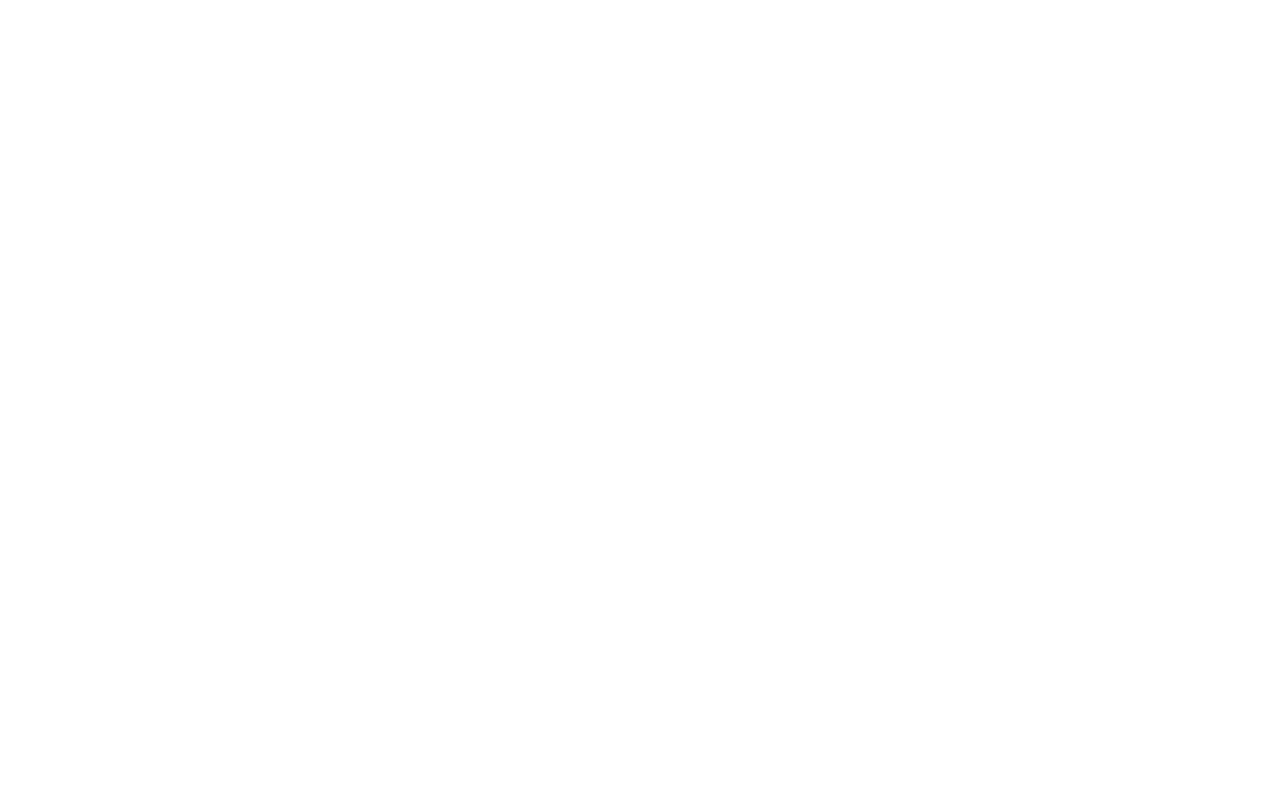
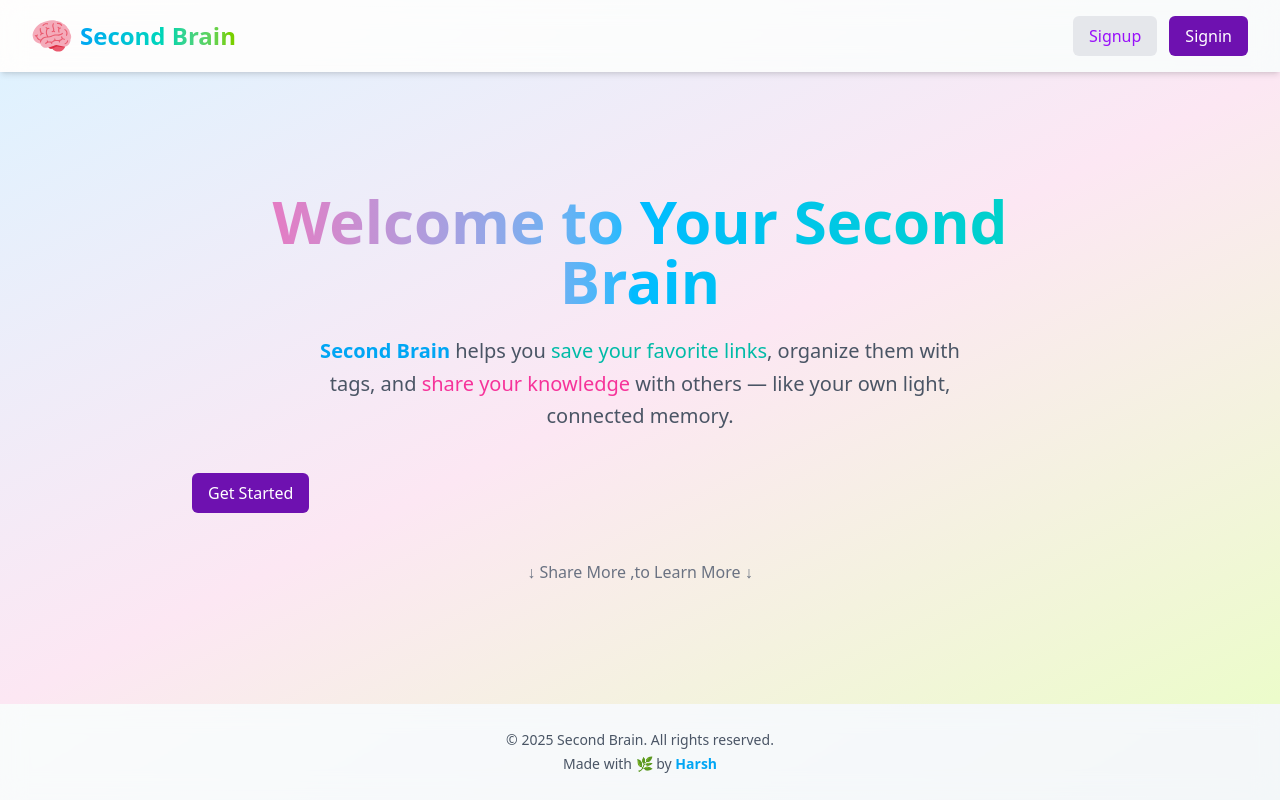
Before and after one commit to harshGupta090722/Second_Brain, a React (Vite) app in the folder frontend/: page / in a window 1280 px wide. Before the commit this address had no page. Built offline with nearby package versions, Linux system fonts and the light colour scheme.

Commit message:
Created Landing Page

```diff
--- a/frontend/src/App.tsx
+++ b/frontend/src/App.tsx
@@ -1,5 +1,6 @@
 
 import { Dashboard } from './pages/Dashboard'
+import { LandingPage } from './pages/LandingPage'
 import { Signin } from './pages/Signin'
 import { Signup } from './pages/Signup'
 import { BrowserRouter, Routes, Route } from 'react-router-dom'
@@ -7,6 +8,7 @@
 
   return <BrowserRouter>
     <Routes>
+      <Route path="/" element={<LandingPage/>}></Route>
       <Route path="/signup" element={<Signup />}></Route>
       <Route path="/signin" element={<Signin />}></Route>
       <Route path="/dashboard" element={<Dashboard />}></Route>
--- a/frontend/src/pages/Dashboard.tsx
+++ b/frontend/src/pages/Dashboard.tsx
@@ -27,7 +27,6 @@
             <CreateContentModel open={modelOpen} onclose={() => {
                 setModelOpen(false);
             }} />
-
             <div className="flex justify-end gap-4">
                 <Button onClick={() =>
                     setModelOpen(true)} variant="primary" text="Add Content" startIcon={<Plusicon />}></Button>
--- /dev/null
+++ b/frontend/src/pages/LandingPage.tsx
@@ -0,0 +1,62 @@
+import { useNavigate } from "react-router-dom"
+import { Button } from "../Components/Button"
+import { Logo } from "../icons/Logo";
+
+export const LandingPage = () => {
+    const navigate = useNavigate();
+
+    return (
+        <div className="min-h-screen flex flex-col bg-gradient-to-br from-[#fdfcfb] to-[#e2ebf0]">
+            <header className="backdrop-blur-md bg-white/60 sticky top-0 z-50 flex items-center justify-between px-8 py-4 shadow-md">
+                <div className="flex items-center gap-2">
+                    <Logo />
+                    <h1 className="text-2xl font-extrabold bg-clip-text text-transparent bg-gradient-to-r from-sky-500 via-teal-400 to-lime-500">
+                        Second Brain
+                    </h1>
+                </div>
+                <div className="flex gap-3">
+                    <Button
+                        variant="secondary"
+                        text="Signup"
+                        onClick={() => navigate("/signup")}
+                    />
+                    <Button
+                        variant="primary"
+                        text="Signin"
+                        onClick={() => navigate("/signin")}
+                    />
+                </div>
+            </header>
+
+            <main className="flex-1 flex items-center justify-center bg-gradient-to-br from-sky-100 via-pink-100 to-lime-100 text-center px-6">
+                <div className="max-w-4xl text-gray-700">
+                    <h2 className="text-5xl md:text-6xl font-extrabold mb-6 bg-clip-text text-transparent bg-gradient-to-r from-pink-400 via-sky-400 to-teal-400 animate-gradient">
+                        Welcome to Your Second Brain
+                    </h2>
+                    <p className="text-lg md:text-xl text-gray-600 mb-10 leading-relaxed max-w-2xl mx-auto">
+                        <span className="font-semibold text-sky-500">Second Brain</span> helps you
+                        <span className="text-teal-500"> save your favorite links</span>,
+                        organize them with tags, and
+                        <span className="text-pink-500"> share your knowledge</span> with others —
+                        like your own light, connected memory.
+                    </p>
+
+                    <Button
+                        variant="primary"
+                        text="Get Started"
+                        onClick={() => navigate("/signup")}
+                    />
+
+                    <div className="mt-12 animate-bounce text-gray-500">
+                        ↓ Share More ,to Learn More ↓
+                    </div>
+                </div>
+            </main>
+
+            <footer className="backdrop-blur-md bg-white/60 flex flex-col min-h-[12vh] items-center justify-center text-gray-600 text-sm">
+                <p>© {new Date().getFullYear()} Second Brain. All rights reserved.</p>
+                <p className="mt-1">Made with 🌿 by <span className="text-sky-500 font-semibold">Harsh</span></p>
+            </footer>
+        </div>
+    )
+}
--- a/frontend/src/pages/Signin.tsx
+++ b/frontend/src/pages/Signin.tsx
@@ -7,6 +7,7 @@
 
 export function Signin() {
     const [loading, setLoading] = useState(false);
+    const [error, setError] = useState("");
     const usernameRef = useRef<HTMLInputElement>(null);
     const passwordRef = useRef<HTMLInputElement>(null);
     const navigate = useNavigate();
@@ -14,7 +15,7 @@
     const handleSignin = async () => {
         const username = usernameRef.current?.value;
         const password = passwordRef.current?.value;
-        //console.log(username + " User name and password aagya hai " + password);
+
         setLoading(true);
         setTimeout(() => {
             setLoading(false);
@@ -28,30 +29,54 @@
             });
             console.log("CONTROL REACHED HERE SAFELY 2");
 
-
             if (response.status === 200) {
-                const jwt = response.data.token; //In axios response.data has the final data that the backend has returned you!
+                const jwt = response.data.token;
                 localStorage.setItem("token", jwt);
                 navigate("/dashboard");
             }
         } catch (error: any) {
             if (error.response && error.response.status === 411) {
-                alert("User already exists");
+                setError("Invalid username or password");
             } else {
-                alert("Signin failed, please try again");
+                setError("Signin failed, please try again");
                 console.error(error);
             }
         }
-    }
+    };
 
-    return <div className="h-screen w-screen bg-gray-200
-    flex justify-center items-center">
-        <div className="bg-white rounded-xl border min-w-48 p-8">
-            <Input ref={usernameRef} placeholder="username" />
-            <Input ref={passwordRef} placeholder="password" />
-            <div className="flex justify-center pt-4 ">
-                <Button onClick={handleSignin} loading={loading} variant="primary" text="Signin" fullWidth={true} />
+    return (
+        <div className="h-screen w-screen bg-gradient-to-br from-[#fdfcfb] via-[#e8f0ff] to-[#e2f7f5] flex justify-center items-center">
+            <div className="bg-white/90 backdrop-blur-md rounded-xl border border-gray-200 min-w-48 p-8 shadow-lg">
+                <h2 className="text-2xl font-extrabold text-center mb-6 bg-clip-text text-transparent bg-gradient-to-r from-sky-400 via-teal-400 to-indigo-400">
+                    Welcome Back 👋
+                </h2>
+
+                <Input
+                    ref={usernameRef}
+                    placeholder="Username"
+                />
+                <Input
+                    ref={passwordRef}
+                    placeholder="Password"
+                />
+
+                {/* Error message */}
+                {error && (
+                    <p className="text-red-500 text-sm font-medium mb-2">
+                        {error}
+                    </p>
+                )}
+
+                <div className="flex justify-center pt-4">
+                    <Button
+                        onClick={handleSignin}
+                        loading={loading}
+                        variant="primary"
+                        text="Signin"
+                        fullWidth={true}
+                    />
+                </div>
             </div>
         </div>
-    </div>
+    );
 }
--- a/frontend/src/pages/Signup.tsx
+++ b/frontend/src/pages/Signup.tsx
@@ -34,7 +34,7 @@
             }
         } catch (error: any) {
             if (error.response && error.response.status === 400) {
-                setError("User already exists !!");
+                setError("User already exists");
             } else {
                 setError("Signup failed, please try again");
                 console.error(error);
@@ -43,14 +43,24 @@
     };
 
     return (
-        <div className="h-screen w-screen bg-gray-200 flex justify-center items-center">
-            <div className="bg-white rounded-xl border min-w-48 p-8">
-                <Input ref={usernameRef} placeholder="username" />
-                <Input ref={passwordRef} placeholder="password" />
+        <div className="h-screen w-screen bg-gradient-to-br from-[#fdfcfb] via-[#e2f0f1] to-[#e8f0ff] flex justify-center items-center">
+            <div className="bg-white/90 backdrop-blur-md rounded-xl border border-gray-200 min-w-48 p-8 shadow-lg">
+                <h2 className="text-2xl font-extrabold text-center text-gradient bg-clip-text text-transparent bg-gradient-to-r from-teal-400 via-sky-400 to-indigo-400 mb-6">
+                    Create Your Account
+                </h2>
 
-                {/*Idhr erorr message display hoga*/}
+                <Input
+                    ref={usernameRef}
+                    placeholder="Username"
+                />
+                <Input
+                    ref={passwordRef}
+                    placeholder="Password"
+                />
+
+                {/* Error message */}
                 {error && (
-                    <p className="text-red-500 text-sm font-medium mt-2">
+                    <p className="text-red-500 text-sm font-medium mb-2">
                         {error}
                     </p>
                 )}
```
